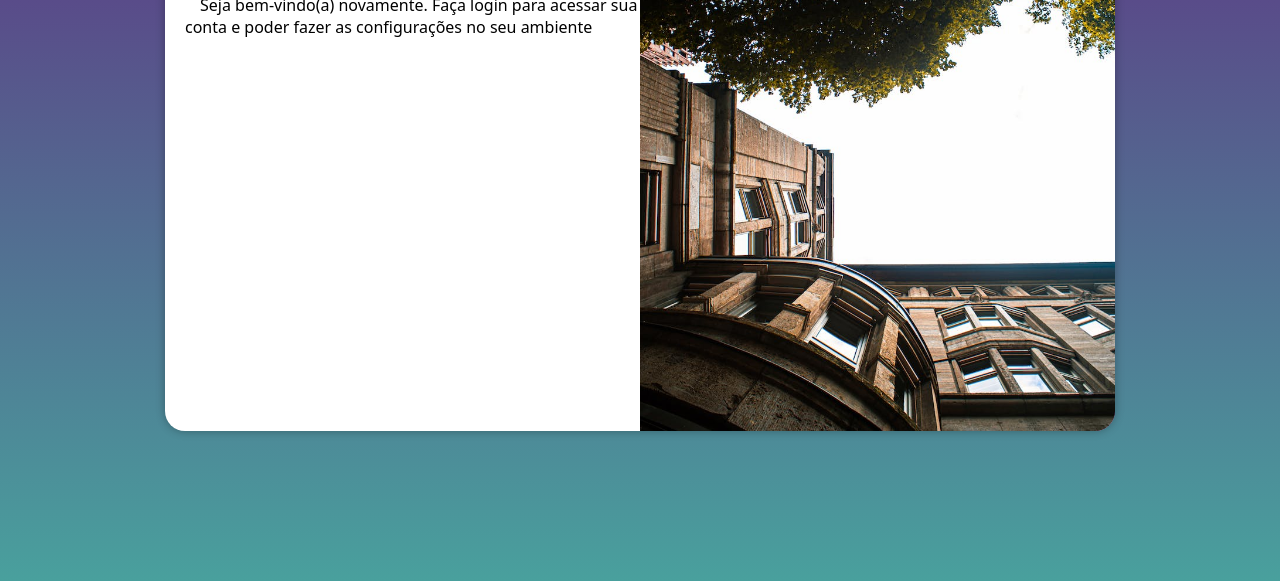
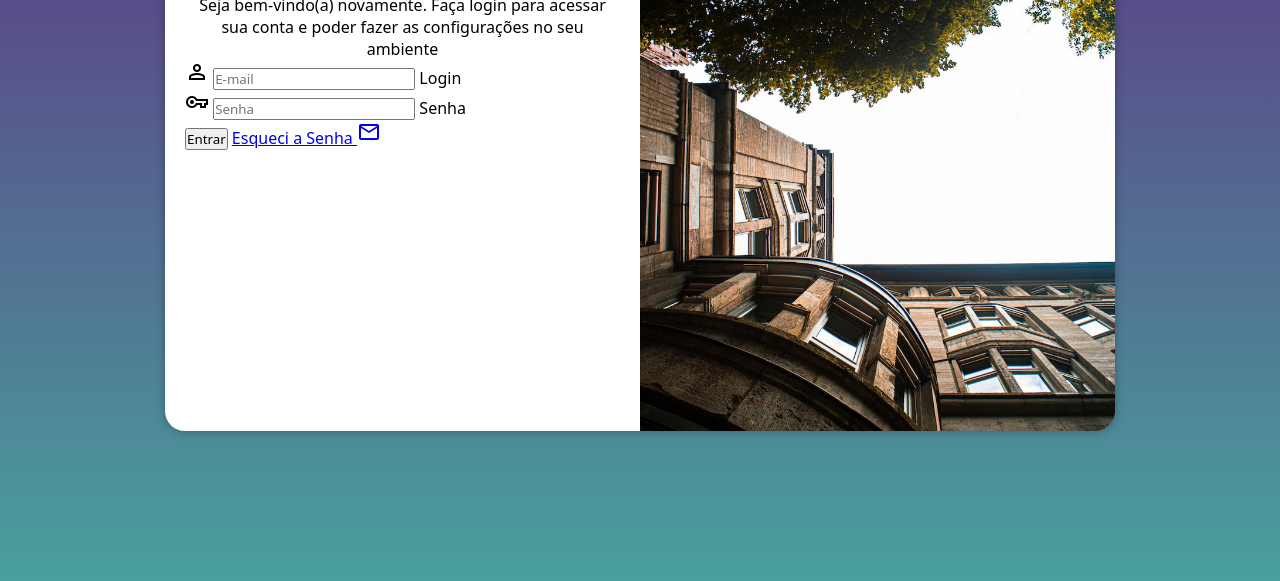
Before and after one commit to M3rr31s/projeto-login, a plain HTML site: page index.html in a window 1280 px wide. Shown: the part 219-800 px from the top of the page. Drawn offline with nearby package versions, Linux system fonts and the light colour scheme.

Commit message:
alterações

```diff
--- a/estilo/media-query.css
+++ b/estilo/media-query.css
@@ -10,25 +10,25 @@ Grandes Telas: acima de 1200px
 
 */
 
-@media screen and (min-width:600px) and (max-width:992px) {
+@media screen and (min-width:768px) and (max-width:992px) {
     /*Versão Para Tablet*/
 
     body{
         background-image: linear-gradient(to top, #49a09d, #5f2c82);
     }
     section#login{
-        width: 80vw;
+        width: 90vw;
     }
 
     section#login > div#imagem {
         float: left;
-        width: 30%;
+        width: 40%;
         height: 100%;
     }
 
-    section#login > div#formulário {
+    section#login > div#formulario {
         float: right;
-        width: 40%;
+        width: 60%;
     }
 }
 
@@ -48,7 +48,7 @@ Grandes Telas: acima de 1200px
         height: 100%;
     }
 
-    section#login > div#formulário {
+    section#login > div#formulario {
         float: left;
         width: 50%;
     }
--- a/estilo/style.css
+++ b/estilo/style.css
@@ -45,14 +45,14 @@ section#login{
     background-color: white;
     box-shadow: 0px 0px 10px rgba(0, 0, 0, 0.301);
 
-    width: 250px;
+    width: 400px;
     height: 500px;
 
     border-radius: 20px;
 
     overflow: hidden;
 
-    transition: width 0.5s, height 0.5s;
+    transition: width 0.2s, height 0.2s;
     transition-timing-function: ease;
 }
 
@@ -78,6 +78,6 @@ div#formulario > h1 {
 }
 
 div#formulario > p {
+    text-align: center;
     font-size:  1em;
-    text-indent: 15px;
 }
--- a/index.html
+++ b/index.html
@@ -5,6 +5,7 @@
     <meta name="viewport" content="width=device-width, initial-scale=1.0">
     <link rel="stylesheet" href="estilo/style.css">
     <link rel="stylesheet" href="estilo/media-query.css">
+    <link rel="stylesheet" href="https://fonts.googleapis.com/css2?family=Material+Symbols+Outlined:opsz,wght,FILL,GRAD@20..48,100..700,0..1,-50..200" />
     <title>Login</title>
 </head>
 <body>
@@ -15,7 +16,25 @@
             <div id="formulario">
                 <h1>Login</h1>
                 <p>Seja bem-vindo(a) novamente. Faça login para acessar sua conta e poder fazer as configurações no seu ambiente</p>
-                <form action="login" method="post">
+                <form action="login.php" method="post" autocomplete="on">
+                    <div class="campo">
+
+                        <span class="material-symbols-outlined">person</span>
+                        <input type="email" name="login" id="ilogin" placeholder="E-mail" autocomplete="email" required maxlength="30">
+                        <label for="ilogin">Login</label>
+
+                    </div>
+
+                    <div class="campo">
+
+                        <span class="material-symbols-outlined">vpn_key</span>
+                        <input type="password" name="senha" id="isenha" placeholder="Senha" autocomplete="current-password" required minlength="8" maxlength="20">
+                        <label for="isenha">Senha</label>
+
+                    </div>
+
+                    <input type="submit" value="Entrar">
+                    <a href="esqueci.html">Esqueci a Senha <span class="material-symbols-outlined">mail</span></a>
 
                 </form>
             </div>
```
